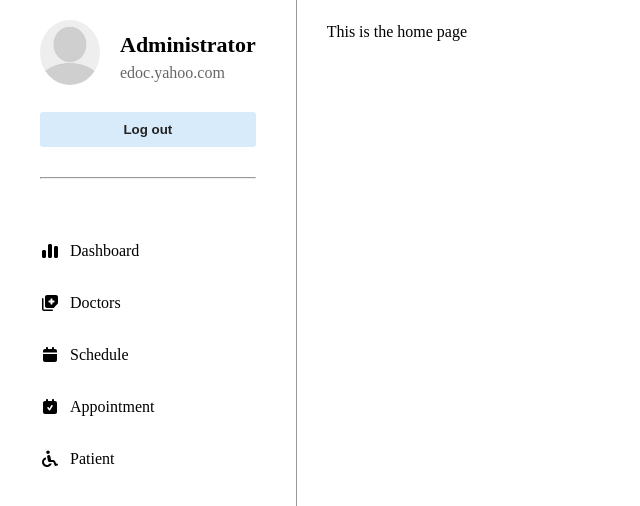
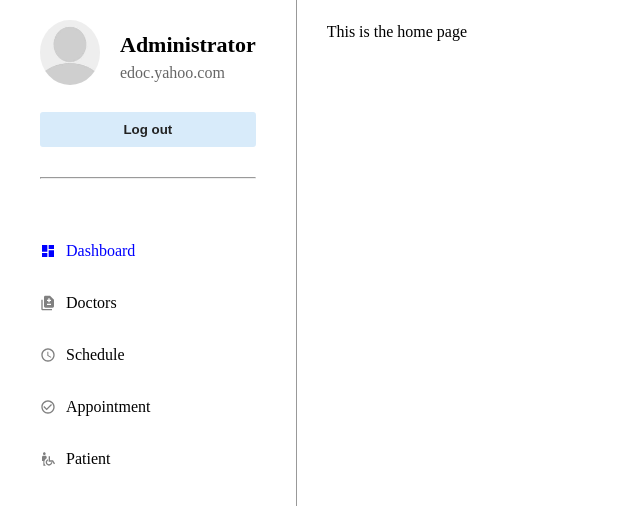
Before and after one commit to charliesumalag/dr-rebelino-a-carlos-medical-clinic-appointment-management-system, a React (Vite) app: page /admin in a window 1280 px wide. Shown: the top 506 px of the page, without its empty margins (0-640 px from the left). Built offline with nearby package versions, Linux system fonts and the light colour scheme.

Commit message:
active links

```diff
--- a/package.json
+++ b/package.json
@@ -13,6 +13,7 @@
     "clsx": "^2.1.1",
     "react": "^19.1.0",
     "react-dom": "^19.1.0",
+    "react-icons": "^5.5.0",
     "react-router-dom": "^7.7.1"
   },
   "devDependencies": {
--- a/src/components/dashboard/list/List.jsx
+++ b/src/components/dashboard/list/List.jsx
@@ -1,13 +1,14 @@
 import React from 'react';
 import styles from "./List.module.css";
+import clsx from "clsx";
 
 
-const List = ({text, icon: Icon}) => {
+const List = ({text, icon: Icon, isActive}) => {
   return (
-    <li className={styles.list}>
-        {Icon && <Icon className={styles.icon} />}
-        <span>{text}</span>
-    </li>
+    <div className={clsx(styles.list, isActive && styles.active)}>
+      {Icon && <Icon className={styles.icon} />}
+      <span className={styles.text}>{text}</span>
+    </div>
   )
 }
 
--- a/src/components/dashboard/list/List.module.css
+++ b/src/components/dashboard/list/List.module.css
@@ -1,9 +1,20 @@
-.icon{
-    width: 2rem;
+.list {
+  display: flex;
+  align-items: center;
+  gap: 1rem;
+  font-weight: 500;
+  transition: 0.3s;
 }
-.list{
-    display: flex;
-    align-items: center;
-    gap: 1rem;
-    font-weight: 500;
+
+.icon {
+  color: gray;
 }
+
+.text {
+  color: inherit;
+}
+
+.active .icon,
+.active .text {
+  color: blue;
+}
--- a/src/components/dashboard/nav/Nav.jsx
+++ b/src/components/dashboard/nav/Nav.jsx
@@ -1,9 +1,9 @@
 import React from 'react'
-import DashboardIcon from '../../../assets/dashboardIcon.svg?react';
-import DoctorIcon from "../../../assets/health.svg?react";
-import CalendarIcon from "../../../assets/calendar.svg?react";
-import AppointmentIcon from "../../../assets/appointment.svg?react";
-import PatientIcon from "../../../assets/patient.svg?react";
+import { MdDashboard } from 'react-icons/md';
+import { MdDifference } from "react-icons/md";
+import { MdSchedule } from "react-icons/md";
+import { MdCheckCircleOutline } from "react-icons/md";
+import { MdWheelchairPickup } from "react-icons/md";
 import Profile from '../../profile/Profile'
 import Button from "../../../components/dashboard/button/Button";
 import styles from "./Nav.module.css";
@@ -19,21 +19,41 @@ const Nav = () => {
        </div>
       <hr className={styles.hr} />
       <ul className={styles.listContainer}>
-        <NavLink to='/admin' >
-          <List text='Dashboard' icon={DashboardIcon} />
-        </NavLink>
-        <NavLink to='/admin/doctor' >
-          <List text='Doctors' icon={DoctorIcon} />
-        </NavLink>
-        <NavLink to='/admin/schedule'>
-          <List text='Schedule' icon={CalendarIcon} />
-        </NavLink>
-        <NavLink to='/admin/appointment'>
-          <List text='Appointment' icon={AppointmentIcon} />
-        </NavLink>
-        <NavLink to='/admin/patient'>
-          <List text='Patient' icon={PatientIcon} />
-        </NavLink>
+        <li>
+          <NavLink to="/admin" end className={({ isActive }) => `${styles.link} ${isActive ? styles.active : ''}`}>
+            {({ isActive }) => (
+              <List text="Dashboard" icon={MdDashboard} isActive={isActive} />
+            )}
+          </NavLink>
+        </li>
+        <li>
+          <NavLink to="/admin/doctor" className={({ isActive }) => `${styles.link} ${isActive ? styles.active : ''}`}>
+            {({isActive}) => (
+              <List text="Doctors" icon={MdDifference} isActive={isActive} />
+            )}
+          </NavLink>
+        </li>
+        <li>
+          <NavLink to="/admin/schedule" className={({ isActive }) => `${styles.link} ${isActive ? styles.active : ''}`}>
+            {({isActive}) => (
+            <List text="Schedule" icon={MdSchedule} isActive={isActive} />
+            )}
+          </NavLink>
+        </li>
+        <li>
+          <NavLink to="/admin/appointment" className={({ isActive }) => `${styles.link} ${isActive ? styles.active : ''}`}>
+            {({isActive}) => (
+            <List text="Appointment" icon={MdCheckCircleOutline} isActive={isActive} />
+            )}
+          </NavLink>
+        </li>
+        <li>
+          <NavLink to="/admin/patient" className={({ isActive }) => `${styles.link} ${isActive ? styles.active : ''}`}>
+            {({isActive}) => (
+            <List text="Patient" icon={MdWheelchairPickup} isActive={isActive} />
+            )}
+          </NavLink>
+        </li>
       </ul>
     </div>
   )
--- a/src/components/dashboard/nav/Nav.module.css
+++ b/src/components/dashboard/nav/Nav.module.css
@@ -1,20 +1,33 @@
-.navContainer{
+.navContainer {
   padding: 2rem 4rem;
   border-right: 1px solid #999;
   height: 100vh;
   margin-right: 2rem;
 }
-.profileContainer{
+.profileContainer {
   display: flex;
   flex-direction: column;
   gap: 2rem;
 }
-.hr{
+
+.hr {
   margin-top: 3rem;
   margin-bottom: 6rem;
 }
-.listContainer{
+
+.listContainer {
   display: flex;
   flex-direction: column;
   gap: 2.8rem;
+  list-style: none;
+  padding: 0;
 }
+
+.link {
+  text-decoration: none;
+  color: inherit;
+}
+
+.active {
+  color: blue;
+}
```
Also changed, not shown: 1 other file (tests, documents, lock files or other folders). Lines whose indentation alone changed are shown as unchanged.
